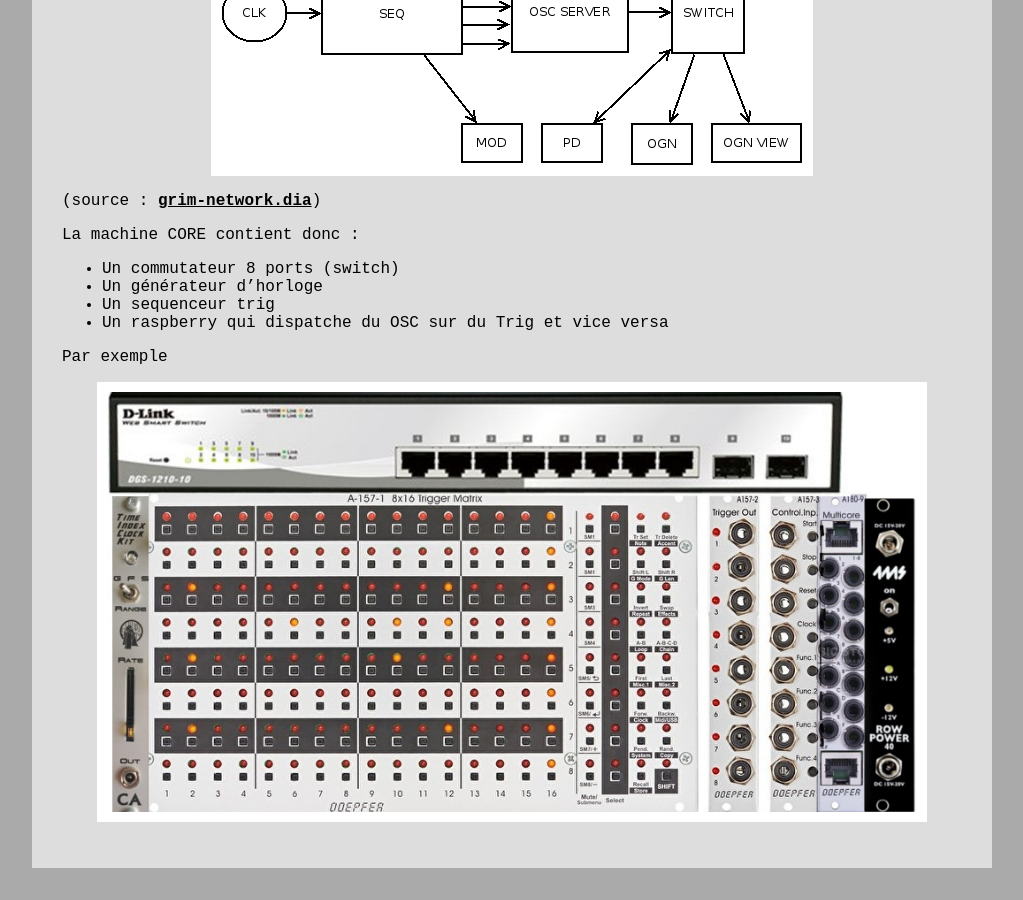
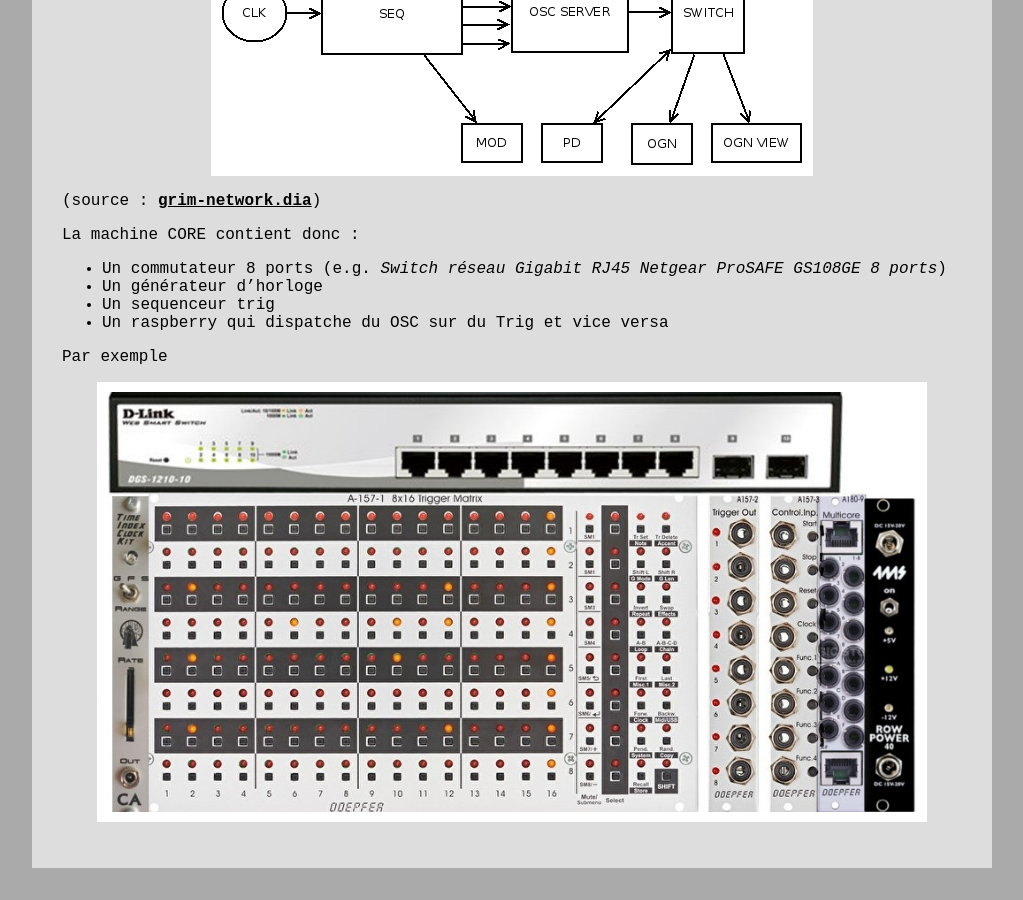
Before and after one commit to LeonLenclos/turing-test, a Jekyll site: the page built from contenu/organisation/notes-techniques.md, in a window 1280 px wide and 900 px high, scrolled down 1027 px. Shown: the whole window, without its empty margins (128-1151 px from the left). Built offline with Jekyll 4.4.1, drawn with Linux system fonts in a browser that asks for light colours; nearby versions of some CDN libraries; our own code applies the rules of GitHub Pages for plain Markdown files; a script that is not in the unit is left out; the repository's description, which GitHub fills in, is left out.

Commit message:
ref switch

```diff
--- a/contenu/organisation/notes-techniques.md
+++ b/contenu/organisation/notes-techniques.md
@@ -38,7 +38,7 @@
 
 La machine CORE contient donc :
 
-- Un commutateur 8 ports (switch)
+- Un commutateur 8 ports (e.g. *Switch réseau Gigabit RJ45 Netgear ProSAFE GS108GE 8 ports*)
 - Un générateur d'horloge
 - Un sequenceur trig
 - Un raspberry qui dispatche du OSC sur du Trig et vice versa
```
